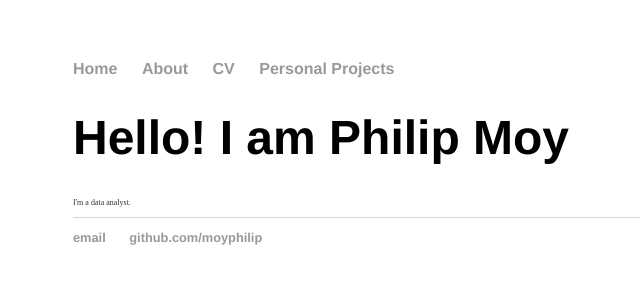
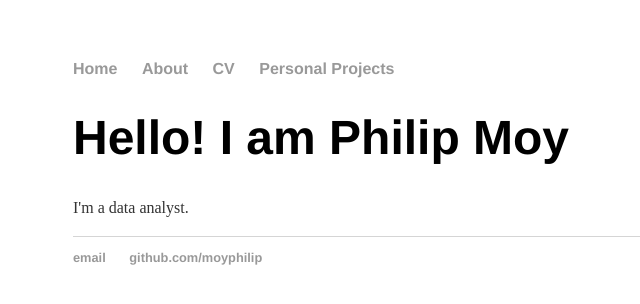
Before and after one commit to moyphilip/moyphilip.github.io, a Jekyll site: the page built from index.html, in a window 1280 px wide. Shown: the top 304 px of the page, without its empty margins (119-759 px from the left). Built offline with Jekyll 4.4.1, drawn with Linux system fonts in a browser that asks for light colours.

Commit message:
change p to 1em

```diff
--- a/css/main.css
+++ b/css/main.css
@@ -24,7 +24,7 @@ h1 {
     font-family:'Helvetica', 'Arial', 'Sans-Serif';
 }
 p {
-    font-size: .5em;
+    font-size: 1em;
     line-height: 1.4em;
     color: #333;
 }
```
